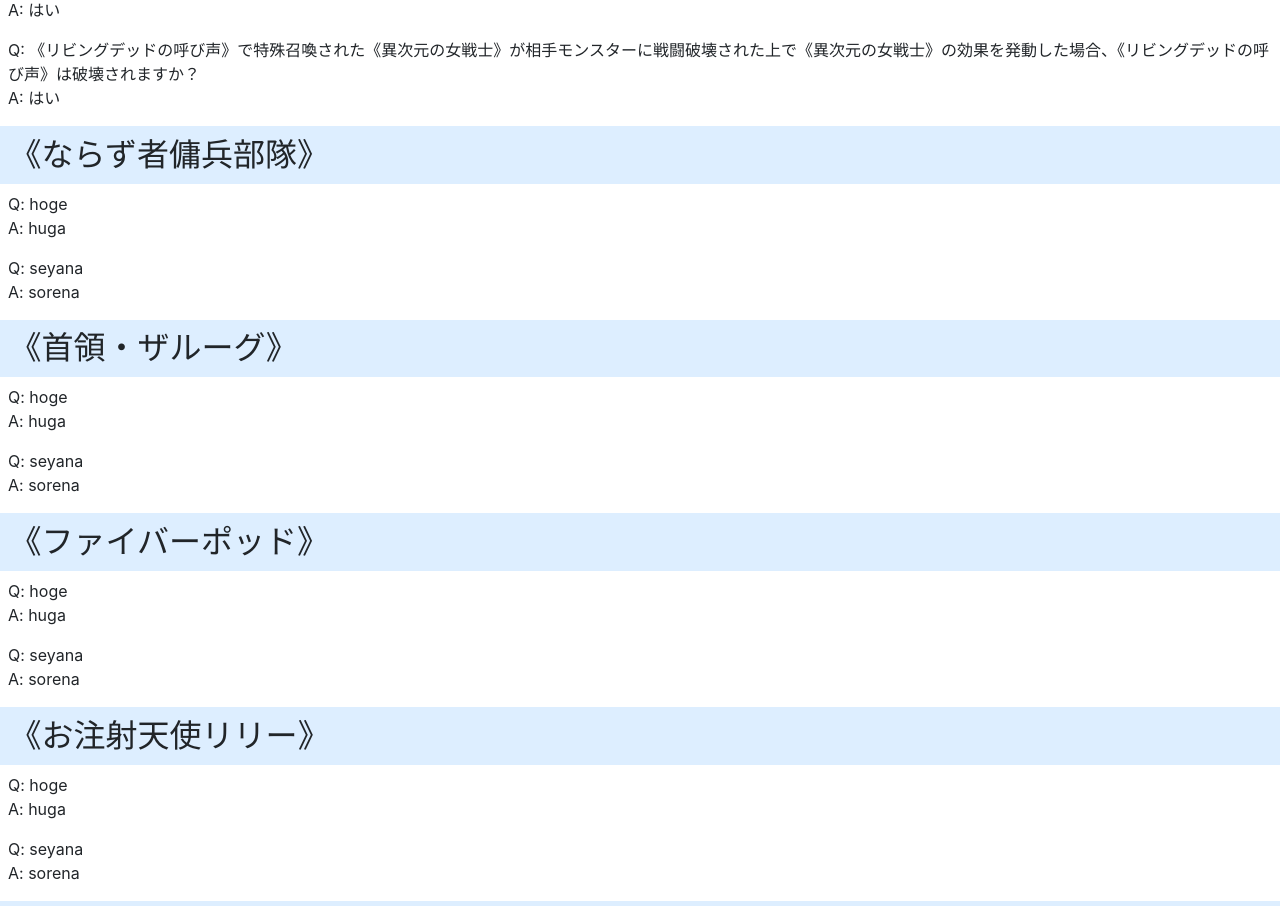
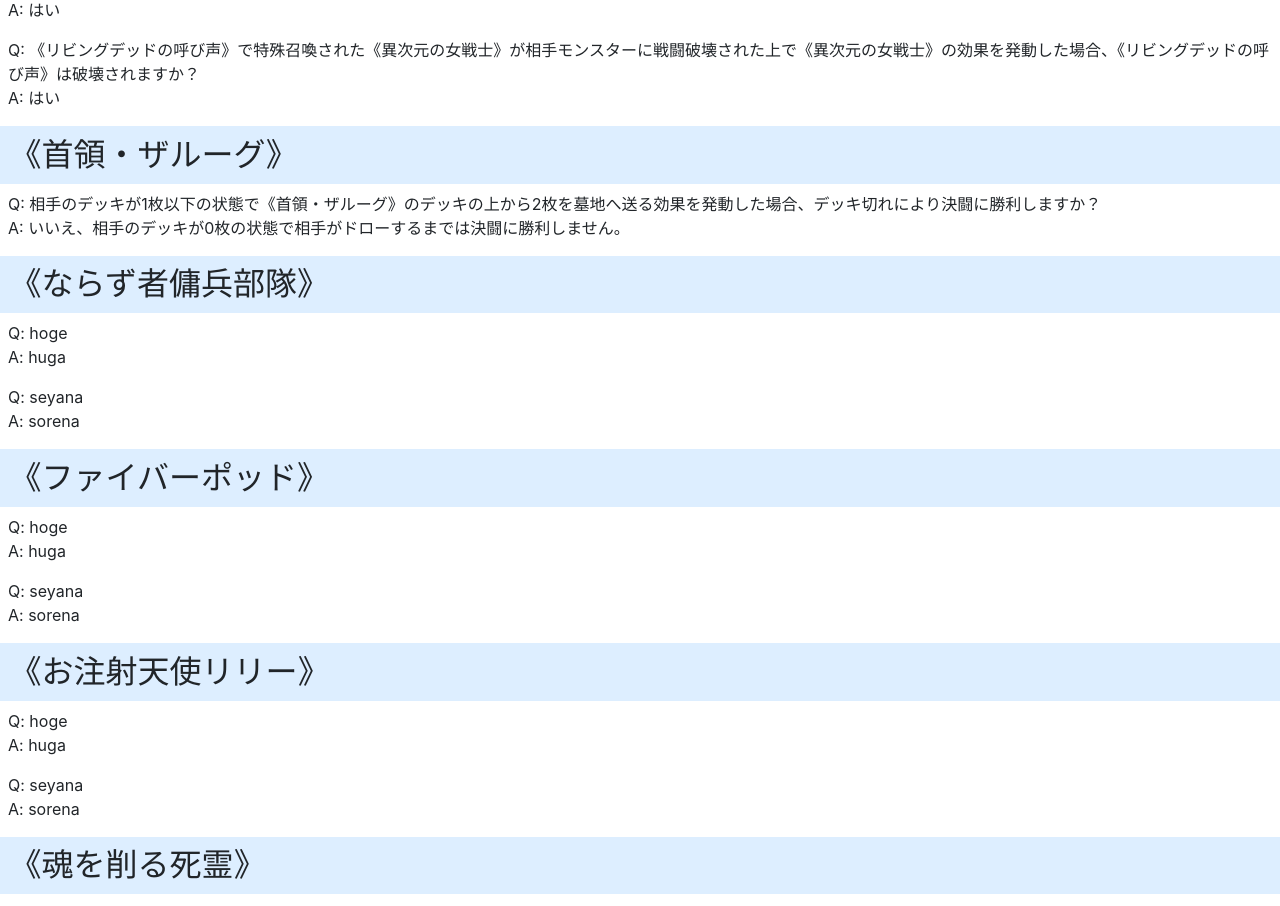
Before and after one commit to wotsushi/y-gateball, a React (Create React App) app: page /faq in a window 1280 px wide. Shown: the part 2000-2906 px from the top of the page. Built offline with nearby package versions, Linux system fonts and the light colour scheme; what react-hooks-global-state would draw is missing.

Commit message:
首領・ザルーグのFAQを追加
ISSUE: #31

```diff
--- a/src/FAQ.tsx
+++ b/src/FAQ.tsx
@@ -124,14 +124,16 @@ const faqs: FAQ[] = [
     ],
   },
   {
-    name: "ならず者傭兵部隊",
+    name: "首領・ザルーグ",
     qas: [
-      ["hoge", "huga"],
-      ["seyana", "sorena"],
+      [
+        "相手のデッキが1枚以下の状態で《首領・ザルーグ》のデッキの上から2枚を墓地へ送る効果を発動した場合、デッキ切れにより決闘に勝利しますか？",
+        "いいえ、相手のデッキが0枚の状態で相手がドローするまでは決闘に勝利しません。",
+      ],
     ],
   },
   {
-    name: "首領・ザルーグ",
+    name: "ならず者傭兵部隊",
     qas: [
       ["hoge", "huga"],
       ["seyana", "sorena"],
--- a/src/Monster.tsx
+++ b/src/Monster.tsx
@@ -121,21 +121,21 @@ const data: Monster[] = [
     num: 3,
   },
   {
+    name: "首領・ザルーグ",
+    lv: 4,
+    attribute: "闇",
+    type: "戦士",
+    atk: 1400,
+    def: 1500,
+    num: 1,
+  },
+  {
     name: "ならず者傭兵部隊",
     lv: 4,
     attribute: "地",
     type: "戦士",
     atk: 1000,
     def: 1000,
-    num: 1,
-  },
-  {
-    name: "首領・ザルーグ",
-    lv: 4,
-    attribute: "闇",
-    type: "戦士",
-    atk: 1400,
-    def: 1500,
     num: 1,
   },
   {
```
